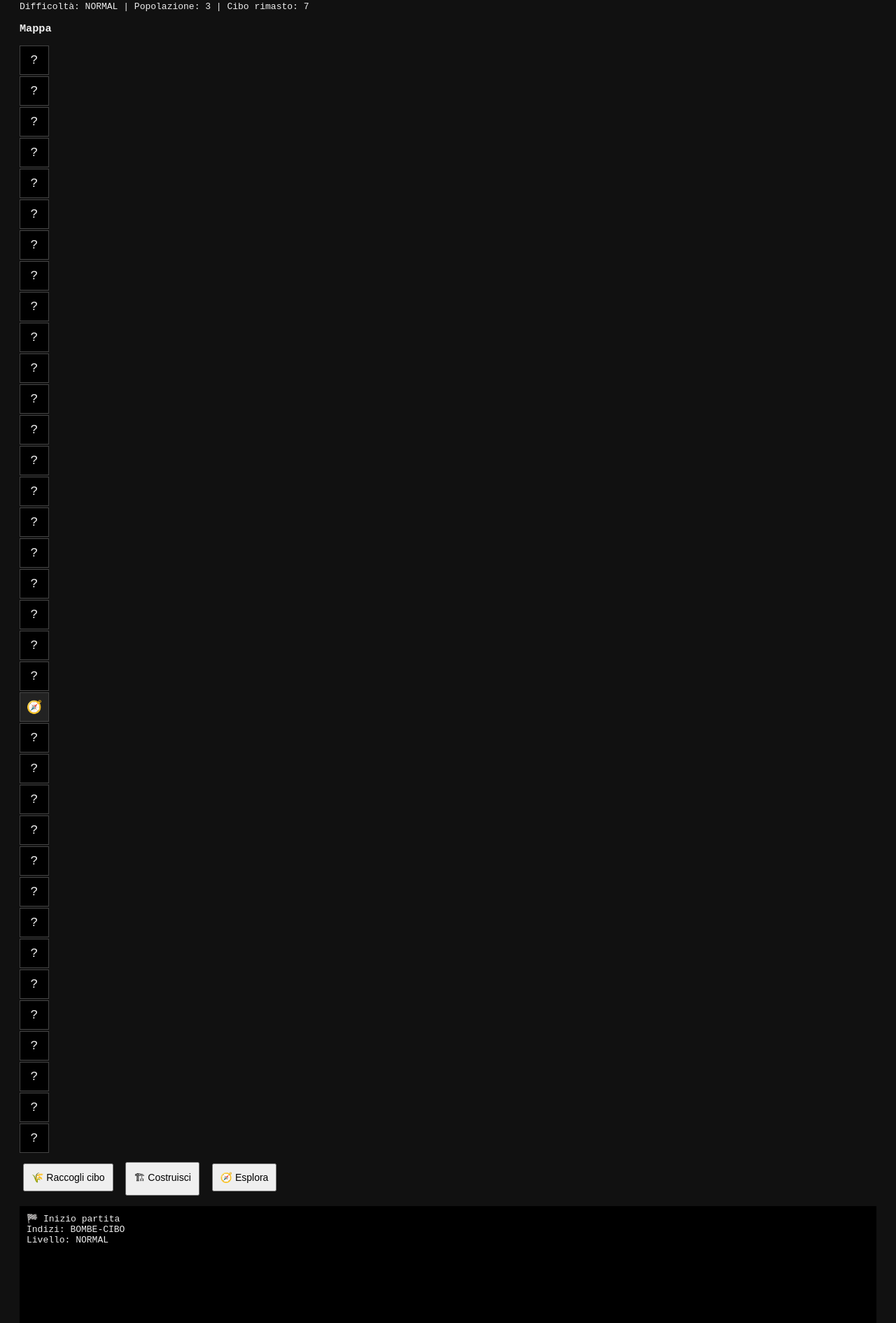
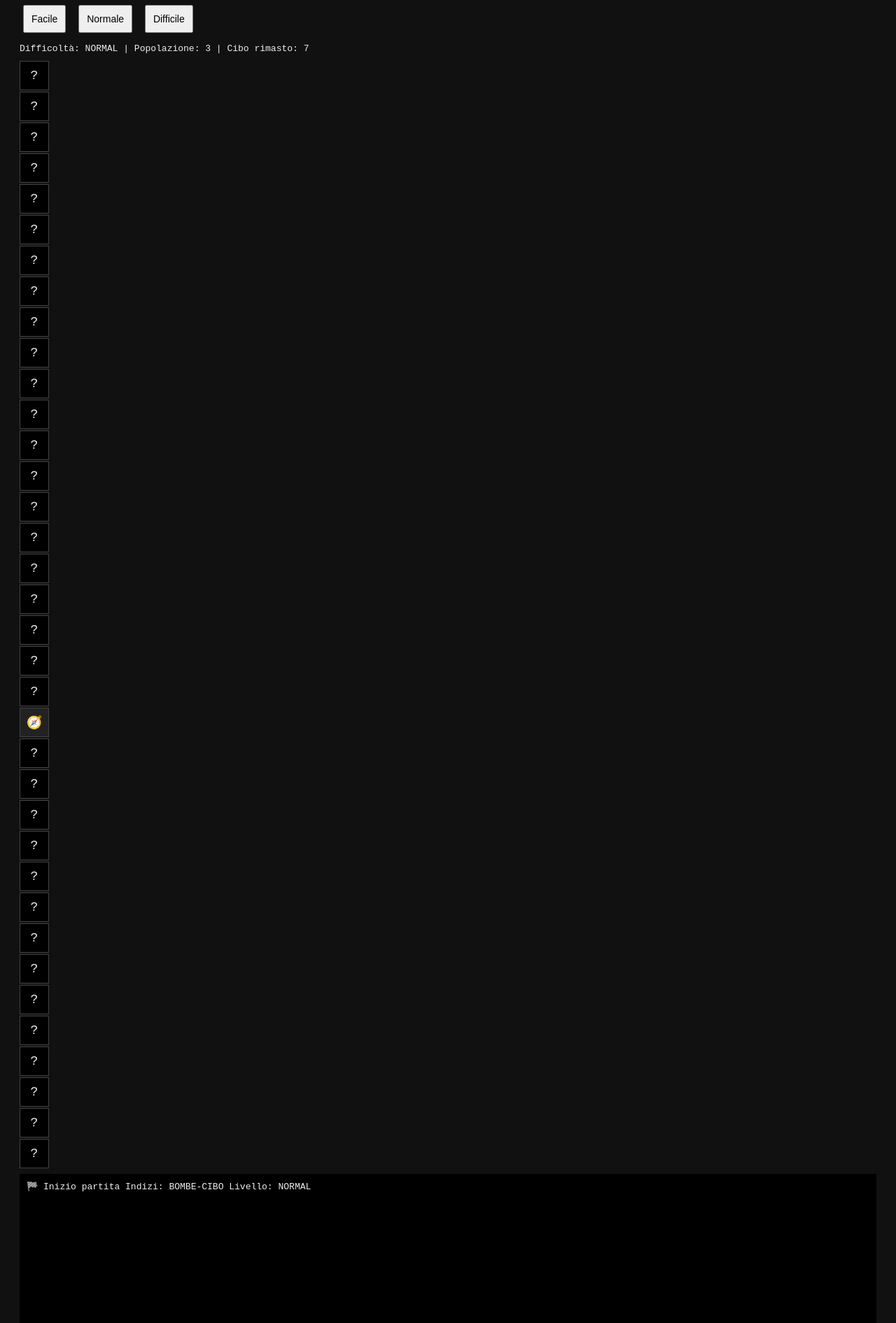
Before and after one commit to inglagattuta/factory, a website: page docs/index.html in a window 1280 px wide. Shown: the part 93-1983 px from the top of the page at 70% size. Drawn offline with Linux system fonts and the light colour scheme.

Commit message:
Rename game and update HTML structure

```diff
--- a/docs/index.html
+++ b/docs/index.html
@@ -2,25 +2,23 @@
 <html lang="it">
 <head>
   <meta charset="UTF-8" />
-  <title>MicroDominion</title>
+  <title>Campo Minato Strategico</title>
   <link rel="stylesheet" href="style.css" />
 </head>
 <body>
-  <h1>🏰 MicroDominion</h1>
+
+  <h1>💣 Campo Minato Strategico</h1>
+
+  <div id="menu">
+    <button onclick="startGame('easy')">Facile</button>
+    <button onclick="startGame('normal')">Normale</button>
+    <button onclick="startGame('hard')">Difficile</button>
+  </div>
 
   <div id="status"></div>
+  <div id="map"></div>
+  <div id="log"></div>
 
-  <h3>Mappa</h3>
-  <div id="map"></div>
-
-  <div id="actions">
-    <button data-action="GATHER">🌾 Raccogli cibo</button>
-    <button data-action="BUILD">🏗 Costruisci</button>
-    <button data-action="EXPLORE">🧭 Esplora</button>
-  </div>
-
-  <pre id="log"></pre>
-
-  <script type="module" src="main.js"></script>
+  <script src="main.js"></script>
 </body>
 </html>
```
